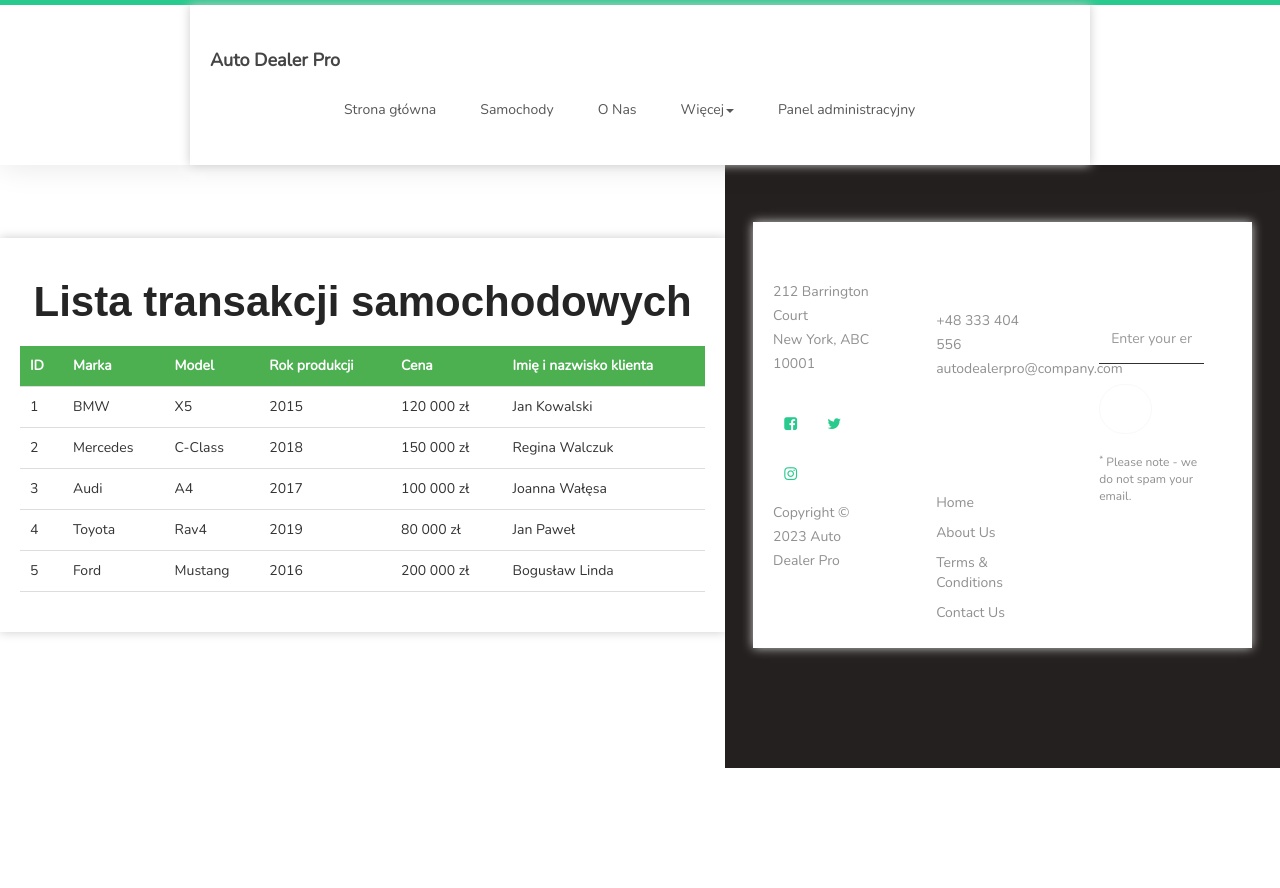
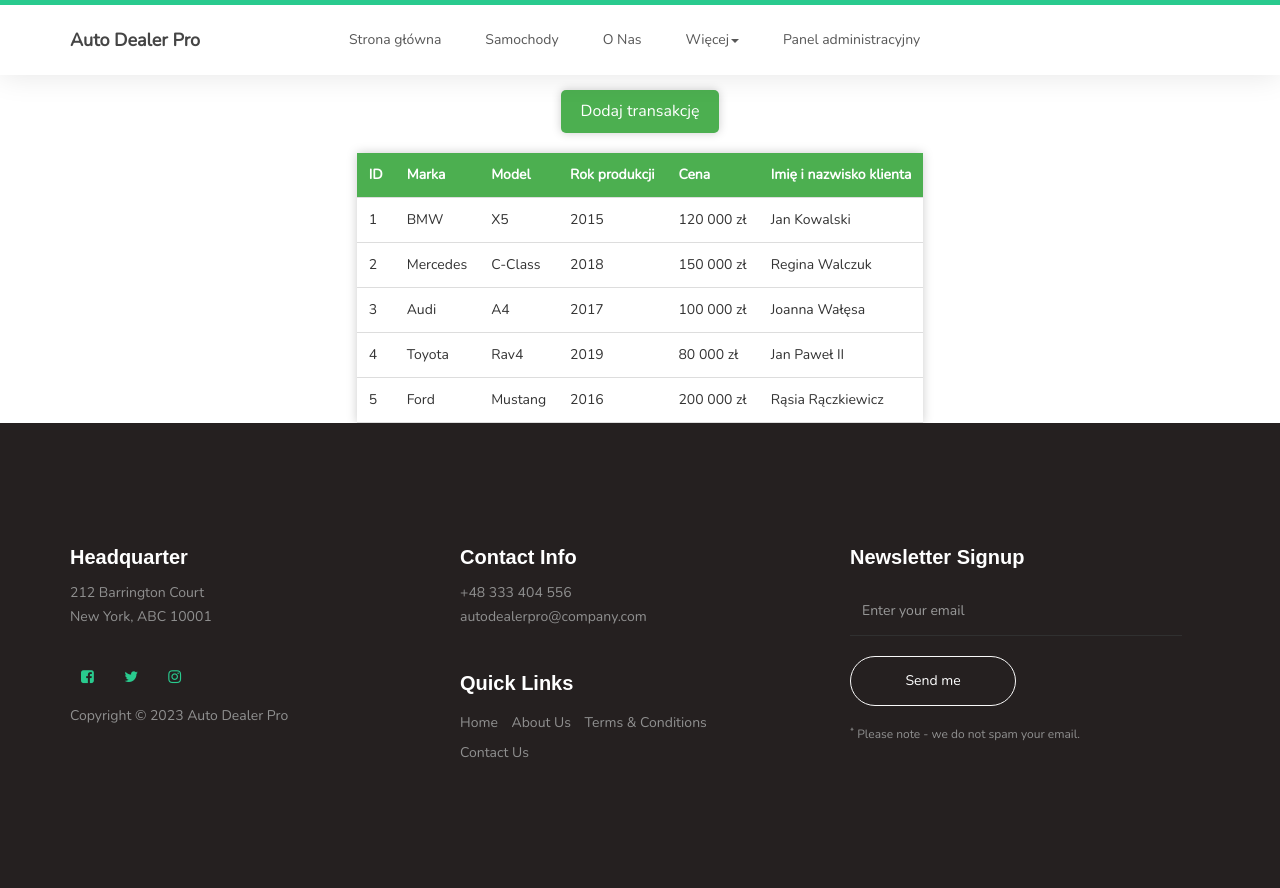
Before and after one commit to xborys/AutoDealerPro, a Django app: page /Transakcje in a window 1280 px wide. Before the commit the page ends 768 px from the top, so only its background shows below. Run offline with Django 4.2, Linux system fonts and the light colour scheme; some libraries are stand-ins or nearby versions; some web fonts are replaced.

Commit message:
Transakcje_Zmiana

```diff
--- a/home/templates/transakcje.html
+++ b/home/templates/transakcje.html
@@ -1,8 +1,8 @@
 {% load static %}
 {% include 'head.html' %}
+<title>Lista transakcji samochodowych</title>
 <body>
-    <div class="container">
-        <h1>Lista transakcji samochodowych</h1>
+    <button class="add-transaction-button">Dodaj transakcję</button>
 	<table>
 		<thead>
 			<tr>
@@ -45,7 +45,7 @@
 				<td>Rav4</td>
 				<td>2019</td>
 				<td>80 000 zł</td>
-                <td>Jan Paweł</td>
+                <td>Jan Paweł II</td>
 			</tr>
 			<tr>
 				<td>5</td>
@@ -53,10 +53,9 @@
 				<td>Mustang</td>
 				<td>2016</td>
 				<td>200 000 zł</td>
-                <td>Bogusław Linda</td>
+                <td>Rąsia Rączkiewicz</td>
 			</tr>
 		</tbody>
 	</table>
-    </div>
 </body>
 {% include 'footer.html' %}
--- a/static/home/css/style2.css
+++ b/static/home/css/style2.css
@@ -1,66 +1,52 @@
-* {
-    box-sizing: border-box;
+body {
+    font-family: Arial, sans-serif;
+    background-color: #f2f2f2;
     margin: 0;
     padding: 0;
 }
 
-body {
-    display: flex;
-    justify-content: center;
-    align-items: center;
-    height: 100vh;
-    background-color: #f2f2f2;
-    font-family: Arial, sans-serif;
-}
-
-.container {
-    width: 90%;
-    max-width: 900px;
-    padding: 20px;
-    background-color: #fff;
-    box-shadow: 0 0 10px #ccc;
-}
-
 h1 {
     text-align: center;
-    margin-bottom: 20px;
+    margin: 20px 0;
     color: #333;
 }
 
 table {
-    width: 100%;
     border-collapse: collapse;
-    margin-bottom: 20px;
+    margin: auto;
+    background-color: #fff;
+    box-shadow: 0px 0px 10px #ccc;
 }
 
-th,
-td {
-    padding: 10px;
+th, td {
+    padding: 12px;
     text-align: left;
     border-bottom: 1px solid #ddd;
 }
 
 th {
     background-color: #4CAF50;
-    color: #fff;
+    color: white;
 }
 
 tr:hover {
     background-color: #f5f5f5;
 }
 
-.add-transaction {
+.add-transaction-button {
     display: block;
-    margin: 0 auto;
+    margin: 20px auto;
     padding: 10px 20px;
     background-color: #4CAF50;
-    color: #fff;
+    color: white;
+    font-size: 16px;
     border: none;
-    border-radius: 4px;
-    font-size: 16px;
+    border-radius: 5px;
     cursor: pointer;
-}
+    box-shadow: 0px 0px 10px #ccc;
+    transition: background-color 0.3s ease;
+  }
 
-.add-transaction:hover {
-    background-color: #3e8e41;
-}
+  .add-transaction-button:hover {
+    background-color: #2E8B57;
+  }
```
